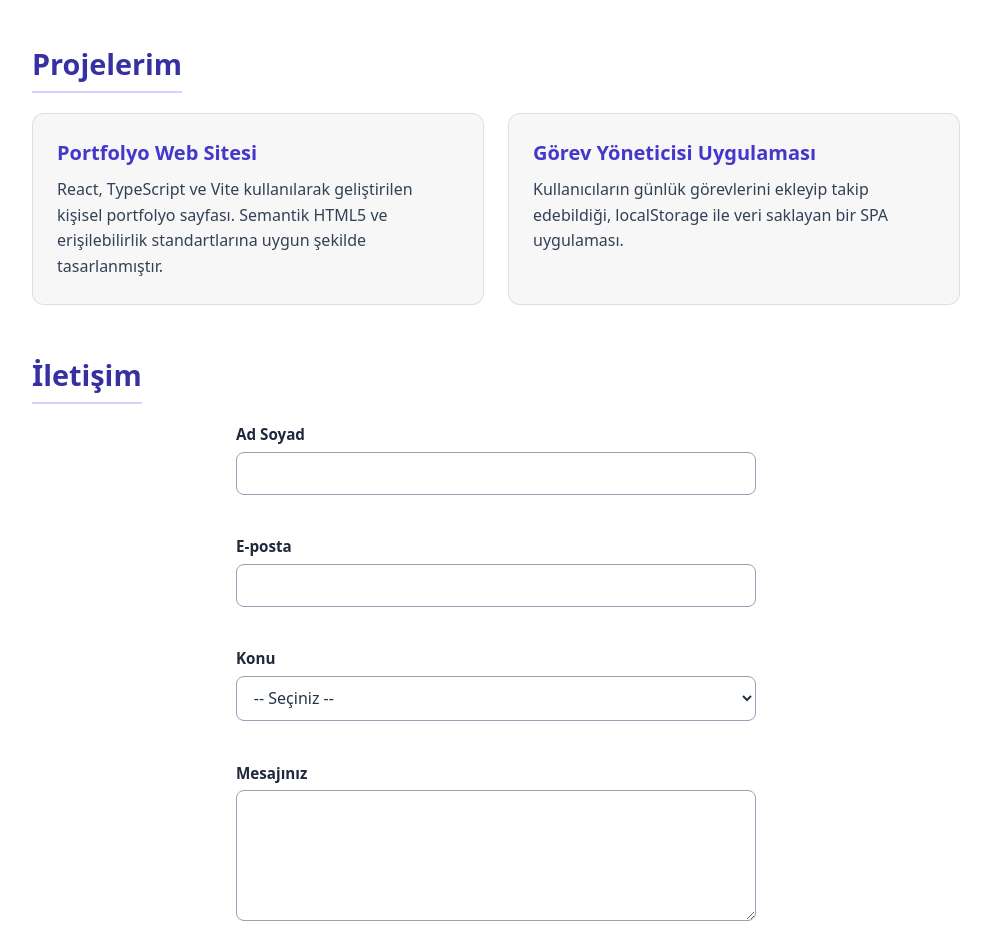
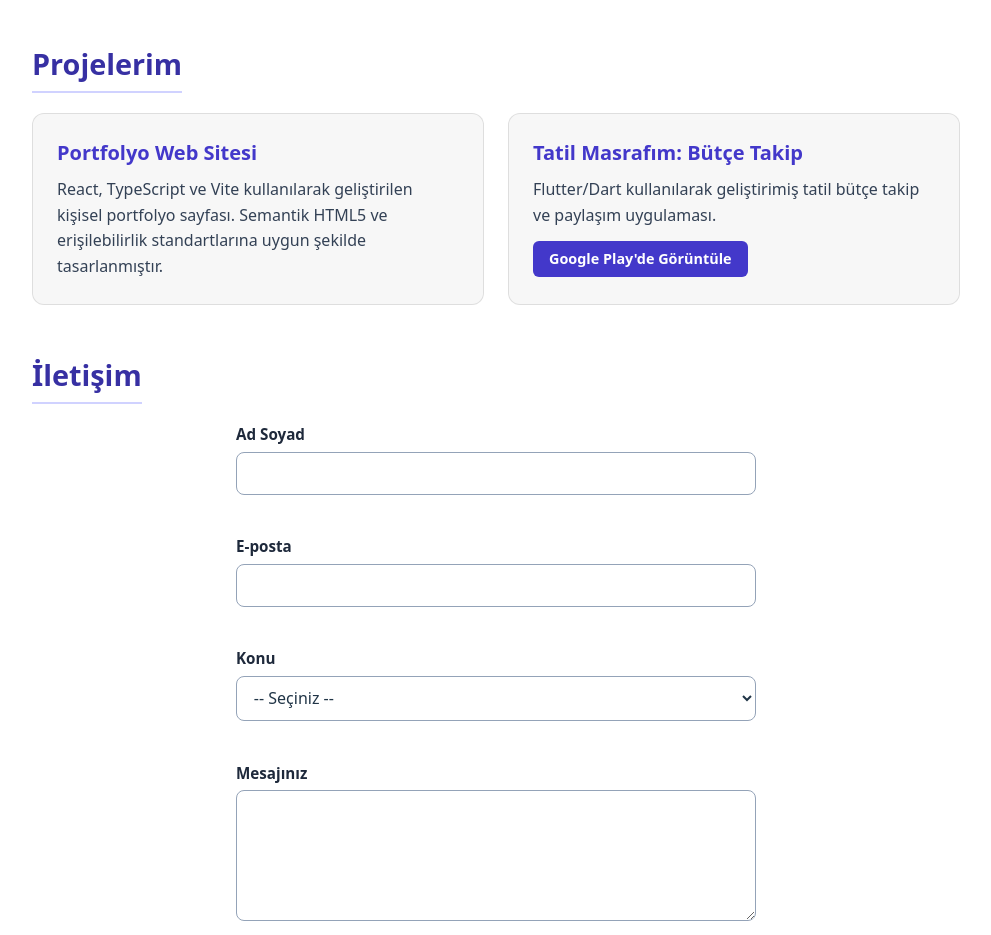
Before and after one commit to ensarxx/web-lab-app, a React (Vite) app: page / in a window 1280 px wide. Shown: the part 940-1875 px from the top of the page, without its empty margins (144-1135 px from the left). Built offline with nearby package versions, Linux system fonts and the light colour scheme.

Commit message:
fix: improve select dropdown option colors for dark/light mode visibility

```diff
--- a/src/App.css
+++ b/src/App.css
@@ -206,6 +206,24 @@ section h3 {
   color: rgba(255, 255, 255, 0.85);
 }
 
+.store-link {
+  display: inline-block;
+  margin-top: 0.8rem;
+  padding: 0.45rem 1rem;
+  background: #818cf8;
+  color: #000;
+  font-weight: 600;
+  font-size: 0.9rem;
+  border-radius: 6px;
+  text-decoration: none;
+  transition: background 0.2s;
+}
+
+.store-link:hover,
+.store-link:focus {
+  background: #a5b4fc;
+}
+
 /* ═══════════════════════════════════════
    CONTACT FORM
    ═══════════════════════════════════════ */
@@ -239,6 +257,11 @@ section h3 {
   font-family: inherit;
   font-size: 1rem;
   transition: border-color 0.2s;
+}
+
+.form-group select option {
+  background: #1e1e2e;
+  color: #e2e8f0;
 }
 
 .form-group input:focus,
@@ -314,6 +337,11 @@ section h3 {
     border-color: #94a3b8;
   }
 
+  .form-group select option {
+    background: #fff;
+    color: #1e293b;
+  }
+
   .error-msg { color: #dc2626; }
 
   .contact-form button[type="submit"] {
@@ -325,6 +353,9 @@ section h3 {
   }
 
   .project-card p { color: #334155; }
+  .store-link { background: #4338ca; color: #fff; }
+  .store-link:hover,
+  .store-link:focus { background: #3730a3; }
   .profile-figure figcaption { color: #4338ca; }
   .info-card ul li::before { color: #4338ca; }
   .site-footer { color: rgba(0, 0, 0, 0.6); border-top-color: rgba(0,0,0,0.1); }
--- a/src/App.tsx
+++ b/src/App.tsx
@@ -130,11 +130,18 @@ function App() {
             </article>
 
             <article className="project-card">
-              <h3>Görev Yöneticisi Uygulaması</h3>
+              <h3>Tatil Masrafım: Bütçe Takip</h3>
               <p>
-                Kullanıcıların günlük görevlerini ekleyip takip edebildiği,
-                localStorage ile veri saklayan bir SPA uygulaması.
+                Flutter/Dart kullanılarak geliştirimiş tatil bütçe takip ve paylaşım uygulaması.
               </p>
+              <a
+                href="https://play.google.com/store/apps/details?id=com.dasapps.tatilmasrafim&hl=tr"
+                target="_blank"
+                rel="noopener noreferrer"
+                className="store-link"
+              >
+                Google Play'de Görüntüle
+              </a>
             </article>
           </div>
         </section>
```
Also changed, not shown: image.png (added).
